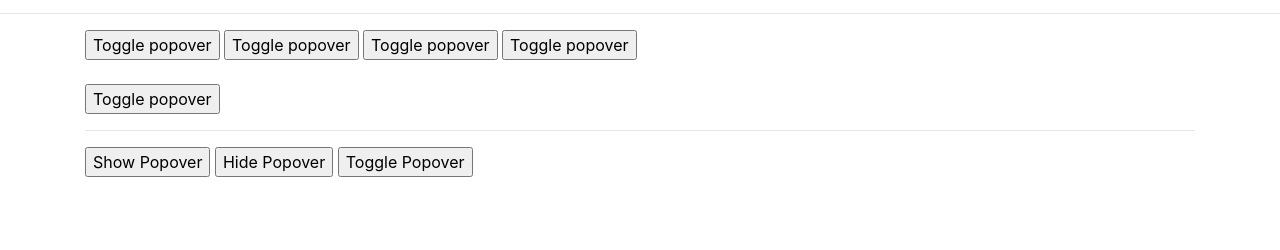
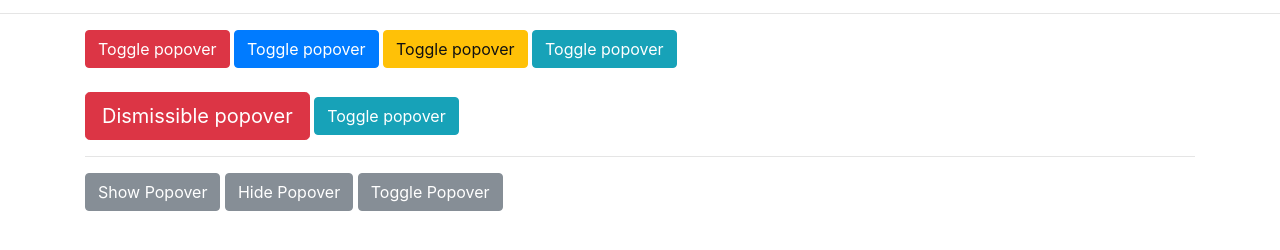
Before and after one commit to A-hu/Bootstrap_projects, a plain HTML site: page 5_5_popovers.html in a window 1280 px wide. Shown: the part 168-418 px from the top of the page. Drawn offline with nearby package versions, Linux system fonts and the light colour scheme.

Commit message:
Popovers

```diff
--- a/5_5_popovers.html
+++ b/5_5_popovers.html
@@ -82,35 +82,77 @@
     <!--########################START HERE#########################-->
 
     <!-- POPOVER -->
-    <button>
+    <button
+      class='btn btn-danger'
+      data-toggle='popover'
+      data-placement='top'
+      title='Popover Title'
+      data-content="Dolor libero porro nobis repellat iste asperiores Alias corrupti autem."
+      >
       Toggle popover
     </button>
 
-    <button>
+    <button
+      class='btn btn-primary'
+      data-toggle='popover'
+      data-placement='right'
+      title='Popover Title'
+      data-content="Dolor libero porro nobis repellat iste asperiores Alias corrupti autem."
+      >
       Toggle popover
     </button>
 
-    <button>
+    <button
+      class='btn btn-warning'
+      data-toggle='popover'
+      data-placement='left'
+      title='Popover Title'
+      data-content="Dolor libero porro nobis repellat iste asperiores Alias corrupti autem."
+      >
       Toggle popover
     </button>
 
-    <button>
+    <button
+      class='btn btn-info'
+      data-toggle='popover'
+      data-placement='bottom'
+      title='Popover Title'
+      data-content="Dolor libero porro nobis repellat iste asperiores Alias corrupti autem."
+      >
       Toggle popover
     </button>
 
     <br><br>
 
     <!-- DISMISSIBLE POPOVER -->
-    <button>
+    <a tabindex="0" class="btn btn-lg btn-danger" role="button" data-toggle="popover" data-trigger="focus" title="Dismissible popover" data-content="And here's some amazing content. It's very engaging. Right?">Dismissible popover</a>
+
+    <!--
+
+      Specific markup required for dismiss-on-next-click
+
+      For proper cross-browser and cross-platform behavior, you must use the <a> tag, not the <button> tag, and you also must include a tabindex attribute.
+
+    -->
+
+    <button
+      id='myPopover'
+      class='btn btn-info'
+      data-toggle='popover'
+      data-placement='bottom'
+      title='Popover Title'
+      data-content="Dolor libero porro nobis repellat iste asperiores Alias corrupti autem."
+      data-trigger='focus'
+      >
       Toggle popover
     </button>
 
     <hr>
 
     <!-- CONTROL WITH JS -->
-    <button>Show Popover</button>
-    <button>Hide Popover</button>
-    <button>Toggle Popover</button>
+    <button class='btn btn-secondary' onclick='showPopover()'>Show Popover</button>
+    <button class='btn btn-secondary' onclick='hidePopover()'>Hide Popover</button>
+    <button class='btn btn-secondary' onclick='togglePopover()'>Toggle Popover</button>
   </div>
 
   <div style="margin-top:500px;"></div>
@@ -119,7 +161,40 @@
   <script src="https://cdnjs.cloudflare.com/ajax/libs/popper.js/1.11.0/umd/popper.min.js" integrity="sha384-b/U6ypiBEHpOf/4+1nzFpr53nxSS+GLCkfwBdFNTxtclqqenISfwAzpKaMNFNmj4" crossorigin="anonymous"></script>
   <script src="https://maxcdn.bootstrapcdn.com/bootstrap/4.0.0-beta/js/bootstrap.min.js" integrity="sha384-h0AbiXch4ZDo7tp9hKZ4TsHbi047NrKGLO3SEJAg45jXxnGIfYzk4Si90RDIqNm1" crossorigin="anonymous"></script>
   <script>
+   $('[data-toggle="popover"]').popover();
 
+   $('.popover-dismiss').popover({
+    trigger: 'focus'
+    })
+
+   function showPopover(){
+     $('#myPopover').popover('show');
+   }
+
+   function hidePopover(){
+     $('#myPopover').popover('hide');
+   }
+
+   function togglePopover(){
+     $('#myPopover').popover('toggle');
+   }
+
+   // Popover event
+    $('#myPopover').on('show.bs.popover', function(){
+      console.log('Popover Show');
+    });
+
+    $('#myPopover').on('shown.bs.popover', function(){
+      console.log('Popover Shown');
+    });
+
+    $('#myPopover').on('hide.bs.popover', function(){
+      console.log('Popover Hide');
+    });
+
+    $('#myPopover').on('hidden.bs.popover', function(){
+      console.log('Popover Hidden');
+    });
   </script>
 </body>
 </html>
```
